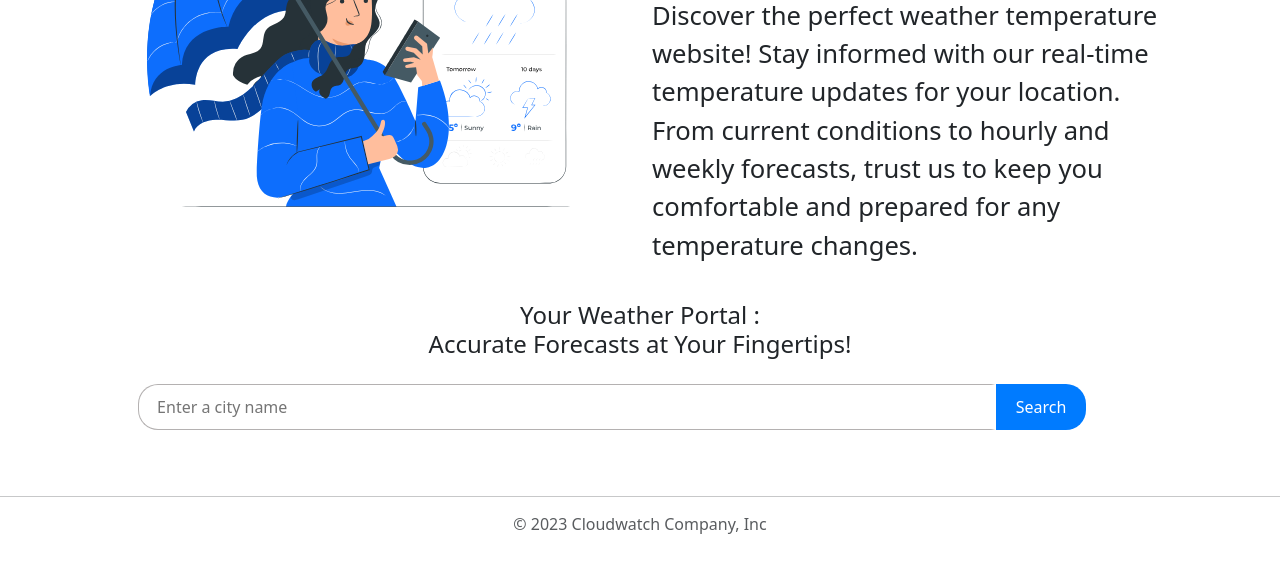
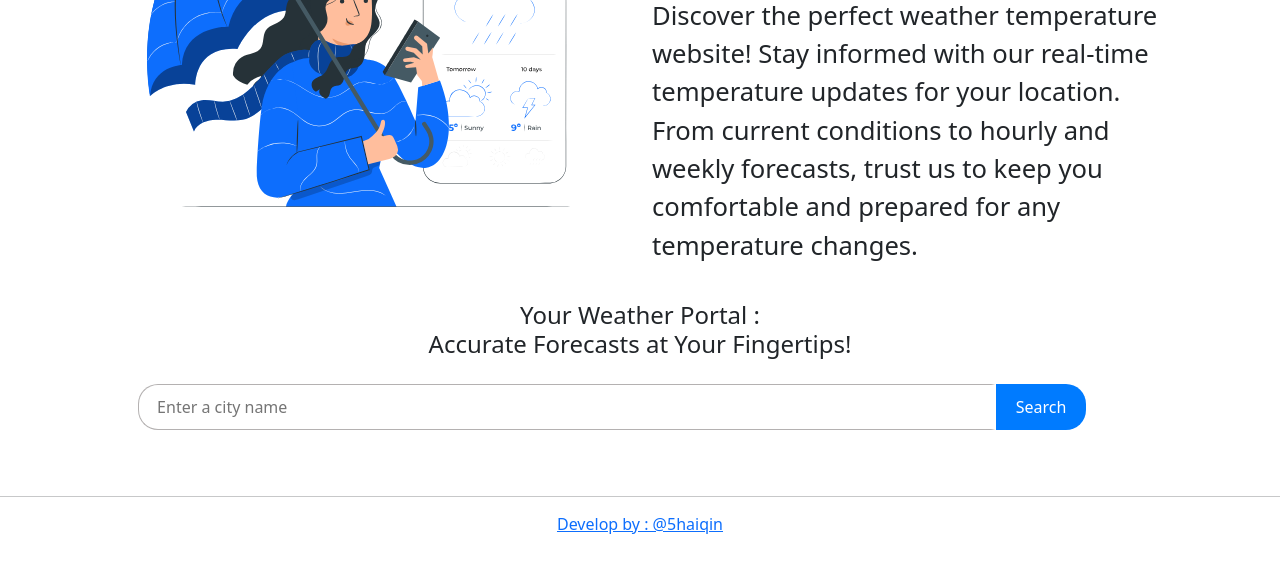
Before and after one commit to 5haiqin/Cloud-Watch, a plain HTML site: page index.html in a window 1280 px wide. Shown: the part 274-841 px from the top of the page. Drawn offline with nearby package versions, Linux system fonts and the light colour scheme.

Commit message:
Update index.html

```diff
--- a/index.html
+++ b/index.html
@@ -93,7 +93,7 @@
 </div>
 <hr style="margin: 0;" >
   <footer>
-    <p class="text-center text-body-secondary " style="padding: 15px;" >© 2023 Cloudwatch Company, Inc</p>
+      <p class="text-center text-body-secondary " style="padding: 15px;"  ><a href="https://5haiqin.netlify.app/" target="_blank" >Develop by : @5haiqin</a></p>
   </footer>
 </div>
   <script src="script.js"></script>
```
